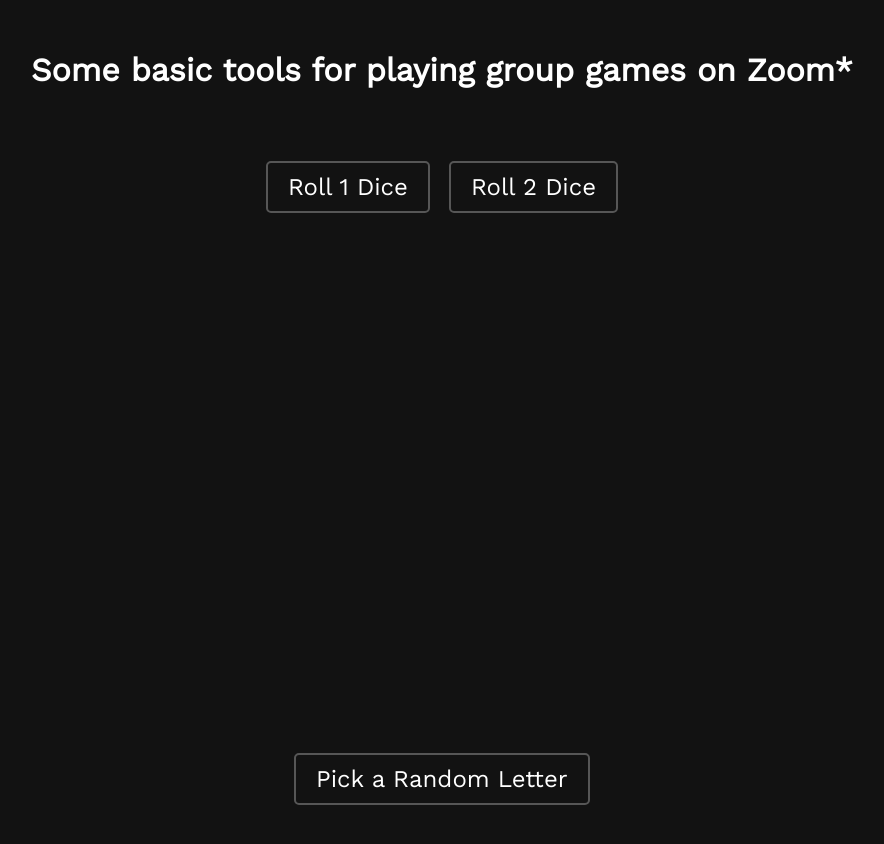
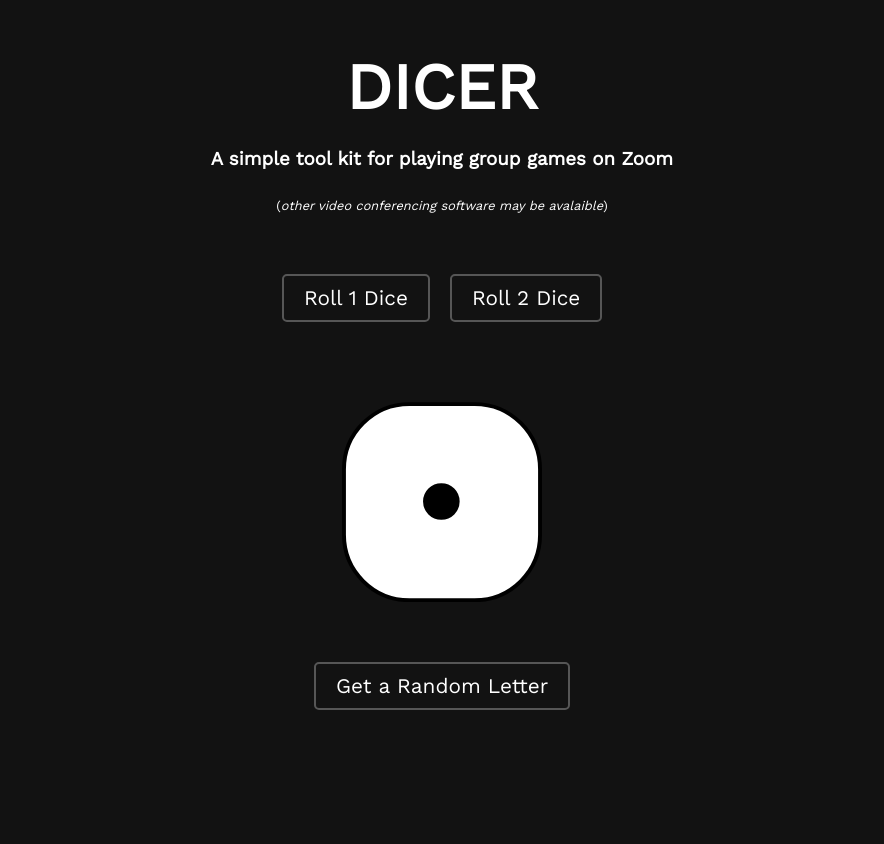
Before and after one commit to dnirns/dicer, a React (Create React App) app: page / in a window 1280 px wide. Shown: the top 844 px of the page, without its empty margins (198-1082 px from the left). Built offline with nearby package versions, Linux system fonts and the light colour scheme; a web font is replaced by a local one.

Commit message:
layout tweaks and title

```diff
--- a/src/App.js
+++ b/src/App.js
@@ -5,7 +5,11 @@
   return (
     <div>
       <div className='header'>
-        <h1>Some basic tools for playing group games on Zoom*</h1>
+        <h1 className='title'>DICER</h1>
+        <h3>A simple tool kit for playing group games on Zoom</h3>
+        <p style={{ fontSize: '.8em' }}>
+          (<em>other video conferencing software may be avalaible</em>)
+        </p>
       </div>
 
       <Dice />
--- a/src/components/Dice.js
+++ b/src/components/Dice.js
@@ -1,7 +1,7 @@
 import React, { useState } from 'react'
 
 const Dice = () => {
-  const [dice1, setDice1] = useState(null)
+  const [dice1, setDice1] = useState(1)
   const [dice2, setDice2] = useState(null)
   const [bounce, setBounce] = useState('')
 
--- a/src/components/Letter.js
+++ b/src/components/Letter.js
@@ -20,9 +20,11 @@
     <>
       <div className='letter-container '>
         <button className='hvr-grow' onClick={letterGenerator}>
-          Pick a Random Letter
+          Get a Random Letter
         </button>
-        <h1 className={`letter ${bounce}`}>{letter}</h1>
+
+          <h1 className={`letter ${bounce}`}>{letter}</h1>
+
       </div>
     </>
   )
--- a/src/styles/main.css
+++ b/src/styles/main.css
@@ -7,6 +7,7 @@
   text-align: center;
   background-color: rgb(18, 18, 18);
   color: white;
+  line-height: 1.8em;
 }
 
 .header {
@@ -14,13 +15,15 @@
   padding: 20px;
 }
 
-
+.title {
+  font-size: 4em;
+}
 
 button {
   padding: 10px;
   margin: 10px;
   border: none;
-  font-size: 1.5em;
+  font-size: 1.3em;
   cursor: pointer;
   background-color: rgba(255, 255, 255, 0);
   padding: 10px 20px;
@@ -49,15 +52,14 @@
 }
 
 .letter-container {
-  height: 400px;
+  flex: 1;
   flex-direction: column;
+  margin: 10px;
   padding: 20px;
 }
 
 .letter {
-  font-size: 30vw;
-  border-radius: 5px;
-  margin: 50px;
+  font-size: 20em;
 }
 
 /*
@@ -67,18 +69,18 @@
  */
 
 .dice-container {
-  margin: 20px;
 }
 .dice-wrapper {
   display: flex;
   justify-content: center;
-
-  height: 400px;
+  flex: 1;
+  /* height: 400px; */
   align-items: center;
-  margin: 50px 0px;
+  margin-top: 50px;
 }
 .dice {
   display: flex;
+  /* margin-top: 100px; */
   width: 200px;
   height: 200px;
   max-width: 250px;
```
Also changed, not shown: 1 other file (tests, documents, lock files or other folders).
